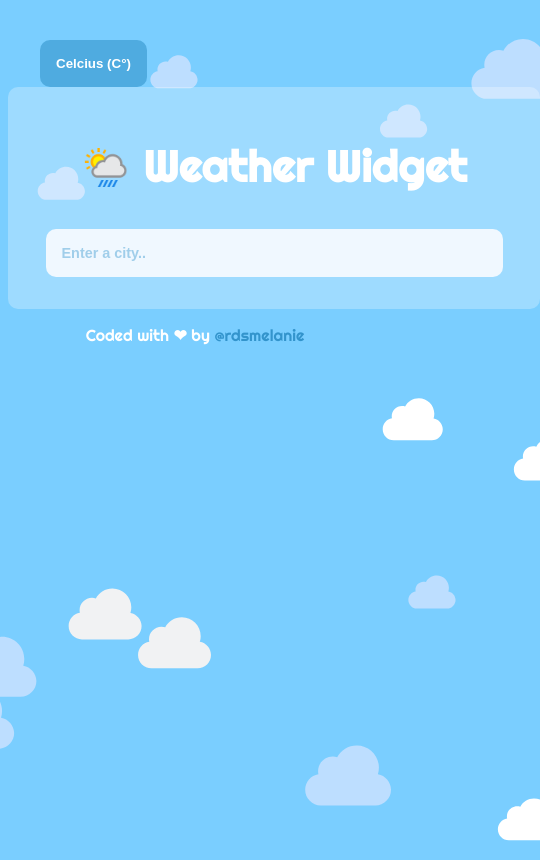
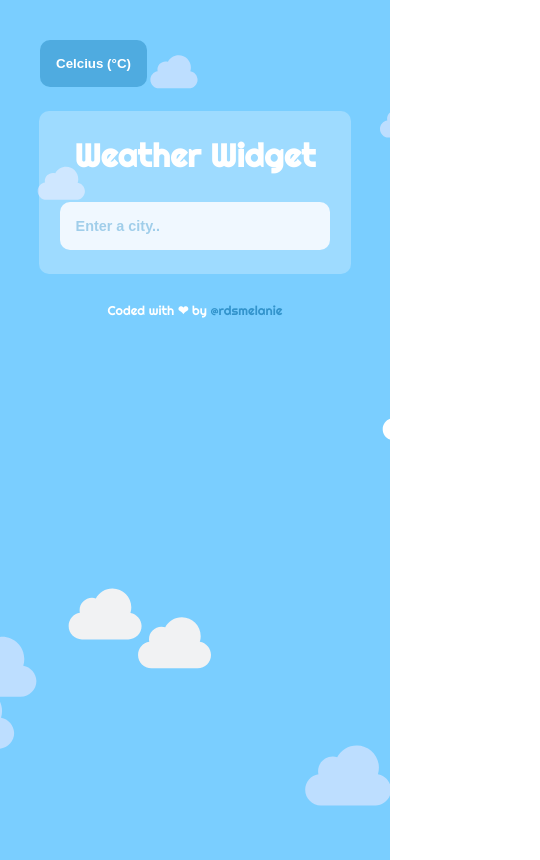
Before and after one commit to dsmelanie/weather-widget, a React (Vite) app: page / in a window 390 px wide. Shown: the whole page, 540 px wide, since content can reach past the window. Built offline with nearby package versions, Linux system fonts and the light colour scheme.

Commit message:
Responsive design

```diff
--- a/src/components/App/App.scss
+++ b/src/components/App/App.scss
@@ -33,4 +33,19 @@ button {
   color: white;
   border: none;
   font-weight: bold;
+  margin-bottom: 1.5rem;
+
+  &:hover {
+    background-color: #3394cc;
+  }
 }
+
+@media screen and (max-width: 500px) {
+  .app {
+    width: 75%;
+  }
+
+  button {
+    margin-bottom: 1.5rem;
+  }
+}
--- a/src/components/App/App.tsx
+++ b/src/components/App/App.tsx
@@ -36,7 +36,7 @@ function App() {
 
   return (
     <>
-      <button onClick={toggleUnit}>{unit === 'metric' ? 'Celcius (C°)' : 'Farenheit (F°)'}</button>
+      <button onClick={toggleUnit}>{unit === 'metric' ? 'Celcius (°C)' : 'Fahrenheit (°F)'}</button>
         <div className='app'>
           <Header onSubmit={handleSubmit} />
           {!isCityCorrect && <ErrorMessage city={cityNameError} />}
--- a/src/components/Error/Error.scss
+++ b/src/components/Error/Error.scss
@@ -12,3 +12,13 @@
     font-size: 0.9rem;
   }
 }
+
+@media screen and (max-width: 500px) {
+  .error {
+    width: 85%;
+
+    &-message {
+      font-size: 0.7rem;
+    }
+  }
+}
--- a/src/components/Footer/Footer.scss
+++ b/src/components/Footer/Footer.scss
@@ -17,3 +17,10 @@ a {
     text-decoration: none;
   }
 }
+
+@media screen and (max-width: 500px) {
+  footer {
+    margin-top: 1rem;
+    font-size: 0.8rem;
+  }
+}
--- a/src/components/Header/Header.scss
+++ b/src/components/Header/Header.scss
@@ -36,3 +36,27 @@
     }
   }
 }
+
+@media screen and (max-width: 500px) {
+  .header {
+    width: 100%;
+
+    &-title {
+      margin-top: 0.5rem;
+      font-size: 2rem;
+
+      & > img {
+        display: none;
+      }
+    }
+
+    &-form {
+      margin-bottom: 0.5rem;
+    }
+
+    &-input {
+      margin-left: 0.3rem;
+      width: 85%;
+    }
+  }
+}
--- a/src/components/Header/Header.tsx
+++ b/src/components/Header/Header.tsx
@@ -17,7 +17,7 @@ function Header({ onSubmit }: HeaderProps) {
 
   return (
     <header className='header'>
-      <h2 className='header-title'><img width='50px' src={logo} alt="Logo"/>&nbsp;Weather Widget</h2>
+      <h2 className='header-title'><img width='50px' src={logo} alt="Logo"/> Weather Widget</h2>
       <form className='header-form' onSubmit={handleSubmit}>
         <input className='header-input' type="text" name="cityInput" placeholder='Enter a city..' />
       </form>
--- a/src/components/WeatherWidget/WeatherWidget.scss
+++ b/src/components/WeatherWidget/WeatherWidget.scss
@@ -1,6 +1,5 @@
 .meteo {
   width: 425px;
-  border: 1px solid rgba(255, 255, 255, 0.35);
   border-radius: 10px;
   padding: 1rem;
   background-color: #3394cc99;
@@ -27,3 +26,9 @@
     font-weight: bold;
   }
 }
+
+@media screen and (max-width: 500px) {
+  .meteo {
+    width: 85%;
+  }
+}
```
